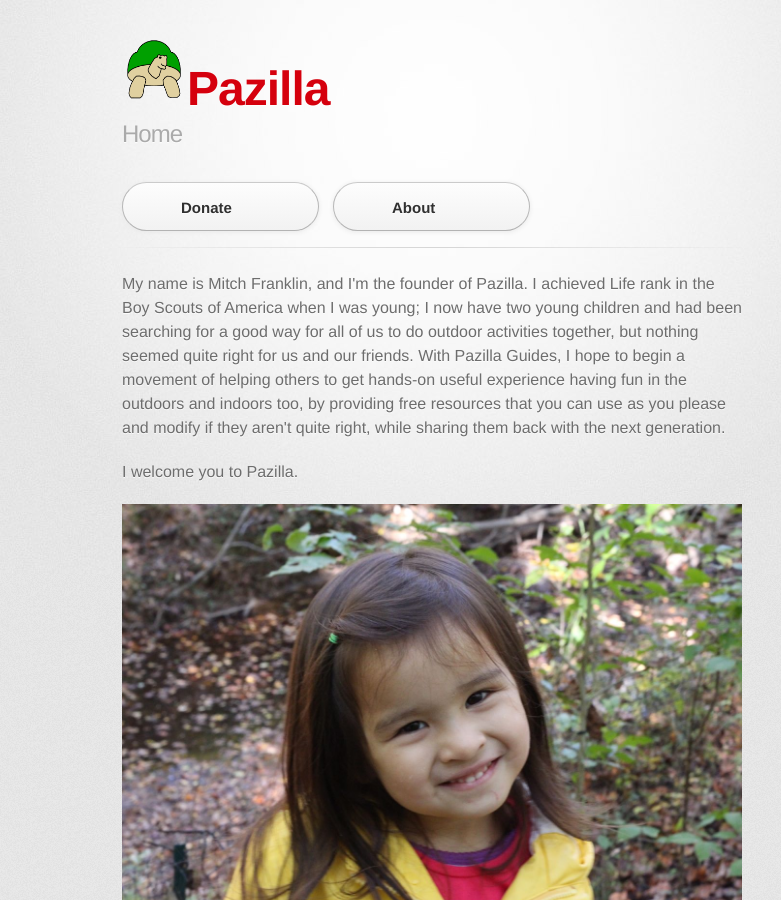
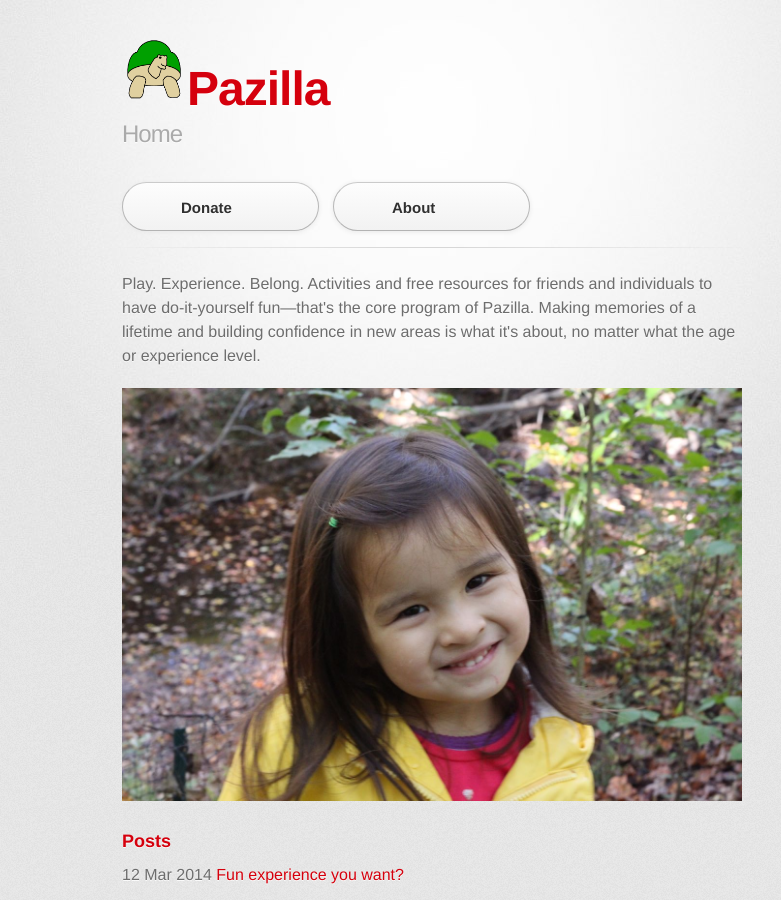
Before and after one commit to pazilla/pazilla.github.io, a Jekyll site: the page built from index.html, in a window 1280 px wide and 900 px high. Shown: the whole window, without its empty margins (208-989 px from the left). Built offline with Jekyll 4.4.1, drawn with Linux system fonts in a browser that asks for light colours; some web fonts are replaced; some of the changed text lies outside the part shown.

Commit message:
Update index.html

```diff
--- a/index.html
+++ b/index.html
@@ -3,21 +3,13 @@ layout: default
 title: Home
 ---
 
-
 <p>
-My name is Mitch Franklin, and I'm the founder of Pazilla.
-I achieved Life rank in the Boy Scouts of America when I was young;
-I now have two young children and had been searching for a good way for all of us to do outdoor
-activities together, but nothing seemed quite right for us and our friends.
-With Pazilla Guides, I hope to begin a movement of helping others to get hands-on useful experience
-having fun in the outdoors and indoors too,
-by providing free resources that you can use as you please and modify if they aren't quite right,
-while sharing them back with the next generation.
+Play. Experience. Belong. Activities and free resources for friends and individuals
+to have do-it-yourself fun&mdash;that's the core program of Pazilla. Making
+memories of a lifetime and building confidence in new areas is what it's about,
+no matter what the age or experience level.
 </p>
 
-<p>
-I welcome you to Pazilla.
-</p>
 <p><img src="/images/girl-outdoors-hemlock.jpg" /></p>
 
 <h3>Posts</h3>
@@ -70,3 +62,18 @@ We seek to curtail violence and to mitigate conditions leading to violence, loca
 and fork them to make changes you may like.
 You can also do a pull request if you think some changes belong in the core guides.
 </p>
+
+<p>
+My name is Mitch Franklin, and I'm the founder of Pazilla.
+I achieved Life rank in the Boy Scouts of America when I was young;
+I now have two young children and had been searching for a good way for all of us to do outdoor
+activities together, but nothing seemed quite right for us and our friends.
+With Pazilla Guides, I hope to begin a movement of helping others to get hands-on useful experience
+having fun in the outdoors and indoors too,
+by providing free resources that you can use as you please and modify if they aren't quite right,
+while sharing them back with the next generation.
+</p>
+
+<p>
+I welcome you to Pazilla.
+</p>
```
